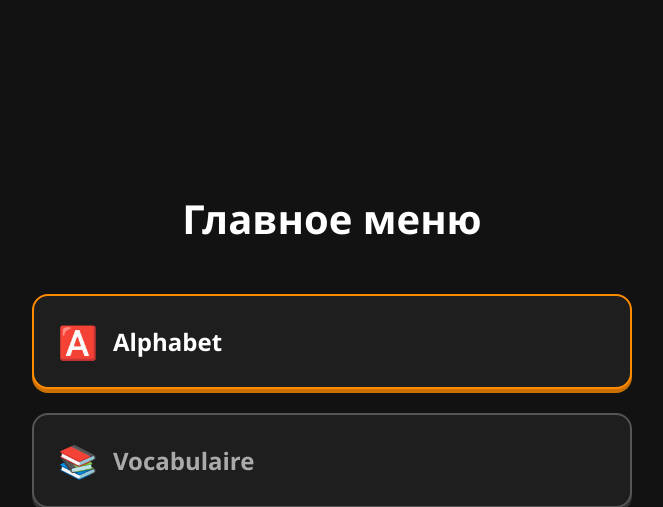
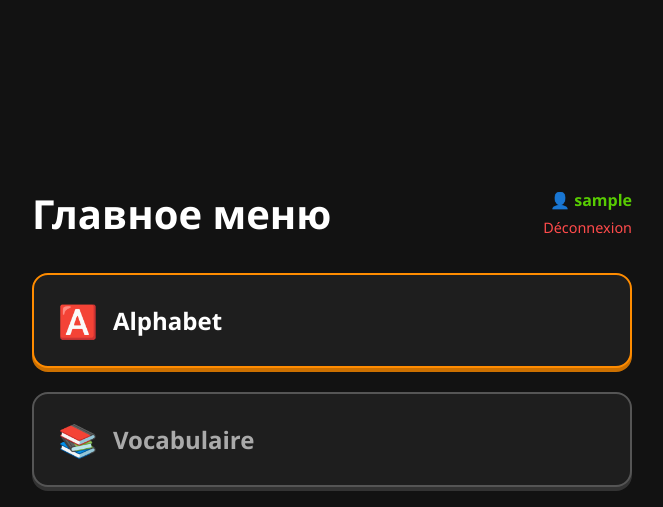
Before and after one commit to grosjak/learn-russian, a Django app: page / in a window 1280 px wide. Shown: the top 507 px of the page, without its empty margins (308-971 px from the left). Run offline with Django 5.2, Linux system fonts and the light colour scheme; the visitor is signed in with stand-in values (Sample User, id 1).

Commit message:
Add User Header to Home and Revision Button to Vocabulary

```diff
--- a/core/templates/core/home.html
+++ b/core/templates/core/home.html
@@ -2,7 +2,17 @@
 
 {% block content %}
 <div class="container" style="display: flex; flex-direction: column; justify-content: center; min-height: 80vh;">
-    <h1 style="font-size: 2.5rem; margin-bottom: 3rem; color: #fff;">Главное меню</h1>
+    <!-- User Header -->
+    <div style="display: flex; justify-content: space-between; align-items: center; width: 100%; margin-bottom: 2rem;">
+        <h1 style="font-size: 2.5rem; color: #fff; margin: 0;">Главное меню</h1>
+        <div style="text-align: right;">
+            {% if user.is_authenticated %}
+            <div style="color: #58CC02; font-weight: bold; margin-bottom: 5px;">👤 {{ user.username }}</div>
+            <a href="{% url 'logout' %}"
+                style="color: #FF4B4B; text-decoration: none; font-size: 0.9rem;">Déconnexion</a>
+            {% endif %}
+        </div>
+    </div>
 
     <div style="display: flex; flex-direction: column; gap: 1.5rem; width: 100%;">
         <a href="{% url 'practice' 'alphabet' %}" class="menu-btn">
```
Also changed, not shown: core/templates/core/vocabulary.html (+7 -0 lines).
